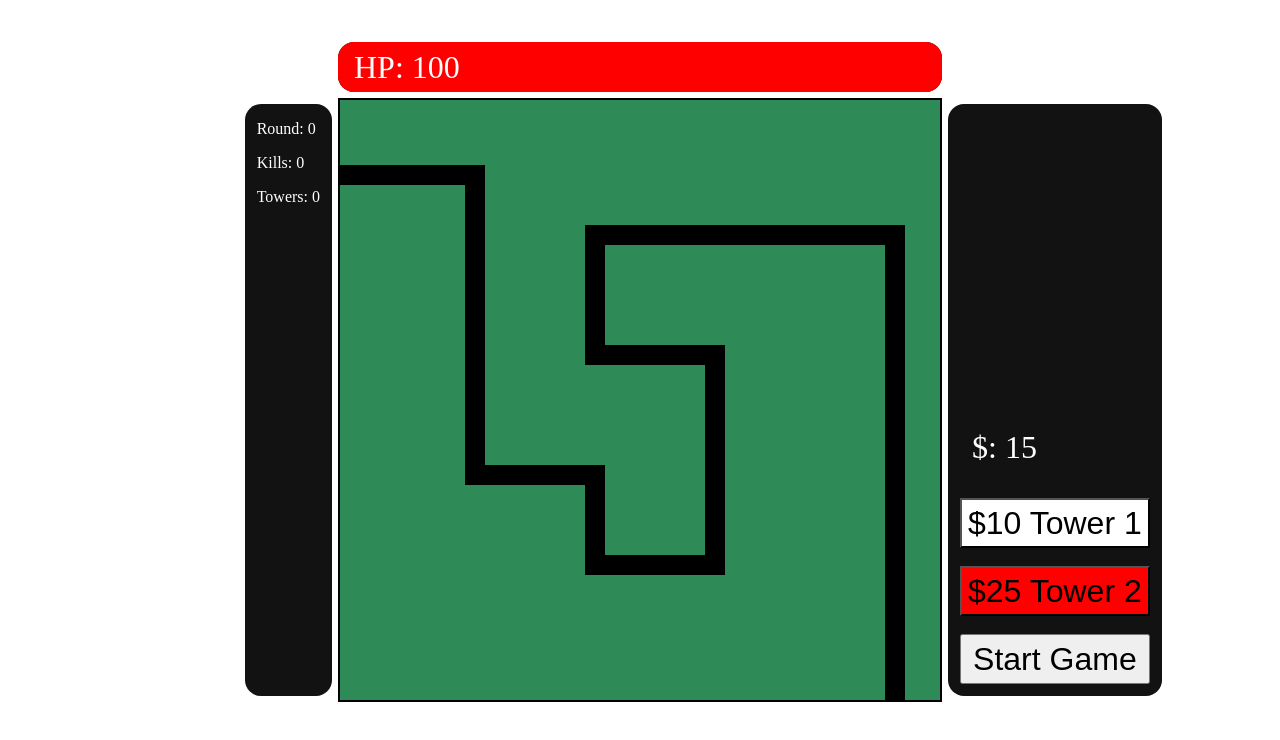
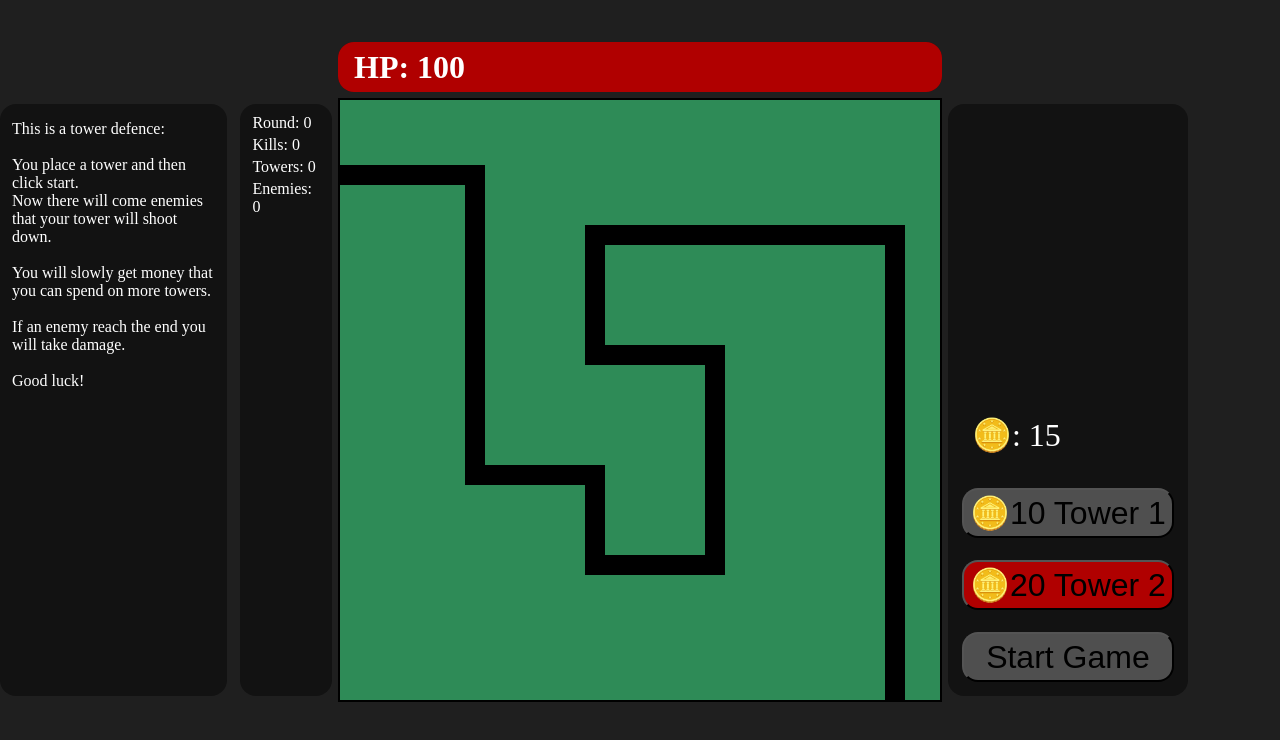
Before and after one commit to j1us7a/School-TD-game, a plain HTML site: page index.html in a window 1280 px wide. Drawn offline with Linux system fonts and the light colour scheme.

Commit message:
v0.2.3 minor changes

```diff
--- a/index.html
+++ b/index.html
@@ -10,20 +10,31 @@
     <div id="wrapper">
         <div id="hpBar">
             <div id="hpBarColor"></div>
-            <p id="hpNum">HP: -</p>
+            <b id="hpNum">HP: -</b>
+        </div>
+        <div id="tutorial">
+            <p>
+                This is a tower defence:<br><br>
+                You place a tower and then click start.<br>
+                Now there will come enemies that your tower will shoot down.<br><br>
+                You will slowly get money that you can spend on more towers.<br><br>
+                If an enemy reach the end you will take damage.<br><br>
+                Good luck!
+            </p>
         </div>
         <div id="info">
             <p id="roundCount">Round: 0</p>
             <p id="killCount">Kills: 0</p>
             <p id="towerCount">Towers: 0</p>
+            <p id="mobCount">Enemies: 0</p>
         </div>
         <canvas id="main" width="600" height="600"></canvas>
         <div id="gameControls">
             <div id="money">
-                <p id="moneyCount">$: 0</p>
+                <p id="moneyCount">🪙: 0</p>
             </div>
-            <button id="tower1Button" onclick="selectTower1()">$10 Tower 1</button> <br>
-            <button id="tower2Button" onclick="selectTower2()">$25 Tower 2</button> <br>
+            <button id="tower1Button" onclick="selectTower1()">🪙10 Tower 1</button> <br>
+            <button id="tower2Button" onclick="selectTower2()">🪙20 Tower 2</button> <br>
             <button id="startButton" onclick="startGame()">Start Game</button>
         </div>
 
--- a/script.js
+++ b/script.js
@@ -11,6 +11,7 @@ let kills = 0;
 let towerCount = 0;
 
 let gameOn = false;
+let round = 0;
 
 function startGame() {
     if (gameOn == false) {
@@ -18,6 +19,7 @@ function startGame() {
         setInterval(spawnMob, enemyTimer);
         setInterval(towerDmg, dmgCycle);
         setInterval(changeRound, roundDelaySeconds * 1000)
+        round += 1;
 
         gameOn = true;
     }
@@ -27,22 +29,21 @@ function changeRound() {
     round += 1;
 }
 
-let round = 0;
 let roundDelaySeconds = 60;
 let enemyTimer = 2000;
 
 //ENEMY CREATION AND MOVEMENT
 function spawnMob() {
-    if (round == 0) {
+    if (round == 1) {
         mobs.push({x:path[0].x - 10, y:path[0].y - 10, w:20, h:20, vx:0, vy:0, hp:1, order:0, v:1, dmg:1, color: "red"});
     }
 
-    if (round == 1) {
+    if (round == 2) {
         enemyTimer = 4000;
         mobs.push({x:path[0].x - 10, y:path[0].y - 10, w:20, h:20, vx:0, vy:0, hp:3, order:0, v:0.5, dmg:5, color: "orange"});
     }
 
-    if (round >= 2) {
+    if (round >= 3) {
         enemyTimer = 3000;
         mobs.push({x:path[0].x - 10, y:path[0].y - 10, w:20, h:20, vx:0, vy:0, hp:3, order:0, v:0.5, dmg:5, color: "orange"});
         mobs.push({x:path[0].x - 10, y:path[0].y - 10, w:20, h:20, vx:0, vy:0, hp:1, order:0, v:1, dmg:1, color: "red"});
@@ -164,11 +165,11 @@ function selectTower1() {
         selectedTowerColor = "#0000ff44"
         selectedTowerRange = 100;
         document.getElementById('tower1Button').innerHTML = "Deselect Tower 1";
-        document.getElementById('tower2Button').innerHTML = "$25 Tower 2";
+        document.getElementById('tower2Button').innerHTML = "🪙20 Tower 2";
     }
     else {
         tower1Selected = false;
-        document.getElementById('tower1Button').innerHTML = "$10 Tower 1";
+        document.getElementById('tower1Button').innerHTML = "🪙10 Tower 1";
     }
 }
 
@@ -179,11 +180,11 @@ function selectTower2() {
         selectedTowerColor = "#ff00ff44"
         selectedTowerRange = 75;
         document.getElementById('tower2Button').innerHTML = "Deselect Tower 2";
-        document.getElementById('tower1Button').innerHTML = "$10 Tower 1";
+        document.getElementById('tower1Button').innerHTML = "🪙10 Tower 1";
     }
     else {
         tower2Selected = false;
-        document.getElementById('tower2Button').innerHTML = "$25 Tower 2";
+        document.getElementById('tower2Button').innerHTML = "🪙20 Tower 2";
     }
 }
 
@@ -195,8 +196,8 @@ document.addEventListener("click", function(e) {
         towers.push({x: towerMouseX, y: towerMouseY, w: 30, dmg: 1, hasKill: false, r:100, color: "#0000aa"});
         towerCount = towers.length;
     }
-    if (tower2Selected == true && mouse.x < canvas.width && mouse.y < canvas.height && money >= 25 && canPlace == true) {
-        money -= 25;
+    if (tower2Selected == true && mouse.x < canvas.width && mouse.y < canvas.height && money >= 20 && canPlace == true) {
+        money -= 20;
         towers.push({x: towerMouseX, y: towerMouseY, w: 30, dmg: 2, hasKill: false, r:75, color: "#aa00aa"});
         towerCount = towers.length;
     }
@@ -260,19 +261,20 @@ function mainloop() {
         checkHitbox();
     }
 
-    if (money < 10) {document.getElementById('tower1Button').style.backgroundColor = "#ff0000";}
-    else {document.getElementById('tower1Button').style.backgroundColor = "#ffffff";}
+    if (money < 10) {document.getElementById('tower1Button').style.backgroundColor = "#b00000";}
+    else {document.getElementById('tower1Button').style.backgroundColor = "#4f4f4f";}
 
-    if (money < 25) {document.getElementById('tower2Button').style.backgroundColor = "#ff0000";}
-    else {document.getElementById('tower2Button').style.backgroundColor = "#ffffff";}
+    if (money < 20) {document.getElementById('tower2Button').style.backgroundColor = "#b00000";}
+    else {document.getElementById('tower2Button').style.backgroundColor = "#4f4f4f";}
 
     //Update text
     if (hp <= 0) {document.getElementById('hpBarColor').style.width = 0; hp = 0;}
     else {document.getElementById('hpBarColor').style.width = hp + "%";}
-    document.getElementById('moneyCount').innerHTML = "$: " + money;
+    document.getElementById('moneyCount').innerHTML = "🪙: " + money;
     document.getElementById('hpNum').innerHTML = "HP: " + hp;
     document.getElementById('roundCount').innerHTML = "Round: " + round;
     document.getElementById('towerCount').innerHTML = "Towers: " + towerCount;
+    document.getElementById('mobCount').innerHTML = "Enemies: " + mobs.length;
 
     requestAnimationFrame(mainloop);
 }
--- a/styles.css
+++ b/styles.css
@@ -8,6 +8,8 @@ body {
     width: 100%;
     height: 100%;
     margin: 0;
+
+    background-color: #1f1f1f;
 }
 
 #wrapper {
@@ -27,12 +29,12 @@ body {
     display: flex;
     align-self: flex-end;
     margin: 6px auto 6px auto;
-    border-radius: 16px;
     width: 100%;
     height: 50px;
+    border-radius: 16px;
 
     background-color: #121212;
-    color: white;
+    color: #ffffff;
 
     #hpNum {
         margin: auto;
@@ -44,24 +46,41 @@ body {
 
     #hpBarColor {
         width: 100%;
-        background-color: #ff0000;
+        background-color: #b00000;
         border-radius: 16px;
     }
 }
 
+#tutorial {
+    grid-column: 1;
+    grid-row: 2;
 
+    display: flex;
+    width: 60%;
+    margin: 6px auto 6px 0;
+    padding: 0 12px 0 12px;
+    border-radius: 16px;
+
+    background-color: #121212;
+    color: white;
+}
 
 #info {
     grid-column: 1;
     grid-row: 2;
 
-    width: fit-content;
+    width: 20%;
     justify-self: end;
     margin: 6px;
+    padding: 6px 12px 0 12px;
     border-radius: 16px;
+
     background-color: #121212;
     color: white;
-    padding: 0 12px 0 12px;
+
+    p {
+        margin: 4px auto 0 auto;
+    }
 }
 
 #main {
@@ -71,7 +90,6 @@ body {
     border: 2px solid black;
     margin: auto;
 }
-
 
 #gameControls {
     grid-column: 3;
@@ -87,27 +105,32 @@ body {
     padding: 0 12px 12px 12px;
 
     background-color: #121212;
-    color: white;
     margin: 6px;
     border-radius: 16px;
+    color: white;
+
     #money {
         grid-column: 3;
         grid-row: 2;
         padding: 0 12px 0 12px;
-
         font-size: 200%;
-
     }
 
     #startButton {
         width: auto;
         height: 50px;
+        margin: 2px;
         font-size: 200%;
+        border-radius: 16px;
+        background-color: #4f4f4f;
     }
 
     #tower1Button, #tower2Button {
         width: auto;
         height: 50px;
+        margin: 2px;
         font-size: 200%;
+        border-radius: 16px;
+        background-color: #4f4f4f;
     }
 }
```
